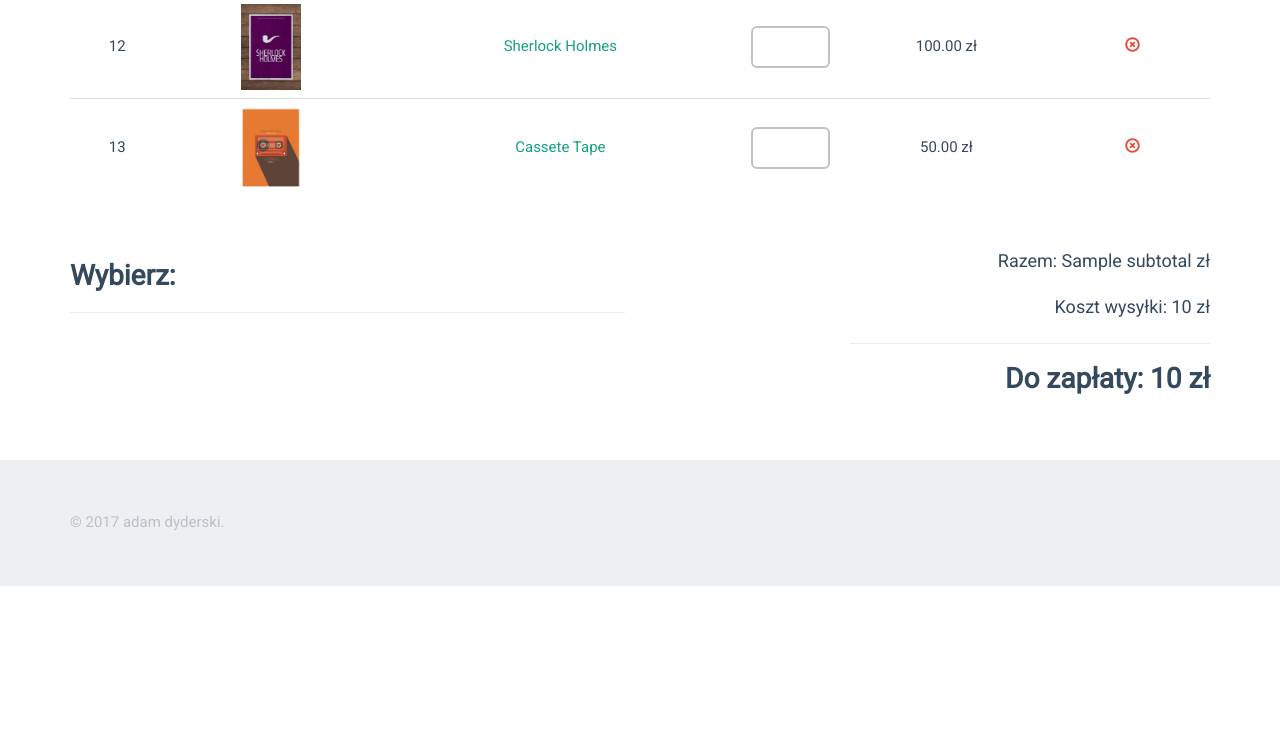
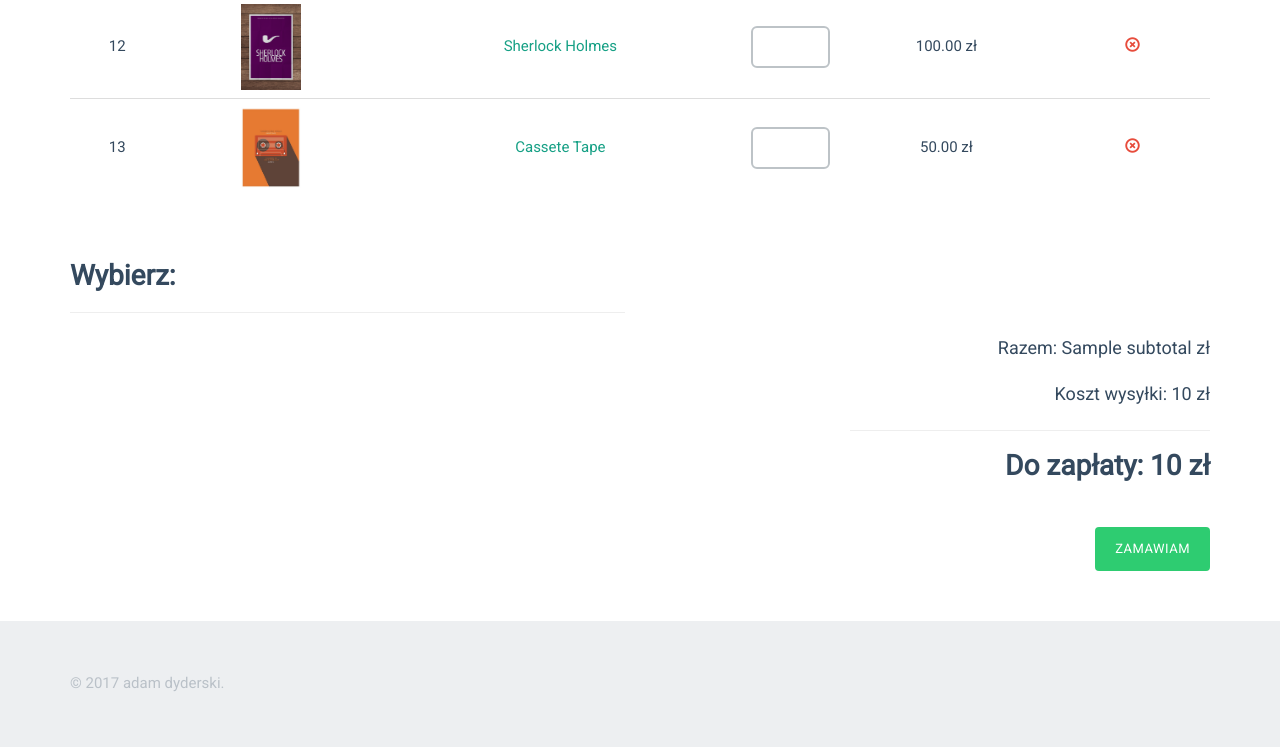
Before and after one commit to adamdyderski/Online-shop, a Django app: template cart/templates/cart/show_cart.html in a window 1280 px wide. Shown: the part 1765-2512 px from the top of the page. Before the commit the page ends 2351 px from the top, so only its background shows below. Run offline with Django 3.2, Linux system fonts and the light colour scheme; data comes from the database, SQL or seed files in the repository; both versions use the stored data as it was after the commit; tables that the repository leaves empty hold one stand-in row (values such as "Sample post"); the template is opened without the code that fills it: values that come from a table or form of the project are taken from there, most other values are stand-ins (such as "Sample title", 1, 10 or a date in 2020); some libraries are stand-ins or nearby versions.

Commit message:
dodanie przycisku 'zamawiam'

```diff
--- a/cart/templates/cart/show_cart.html
+++ b/cart/templates/cart/show_cart.html
@@ -43,7 +43,8 @@
         </div>
 
         <div class="row padding-top-md">
-          <div class="col-sm-6 ">
+
+          <div class="col-sm-6">
             <h5>Wybierz:</h5>
             <hr>
             <form method="POST" action="{% url 'cart:shipping_method' %}" class="form-horizontal">
@@ -51,13 +52,22 @@
                 {% bootstrap_form shippingmethodform layout='horizontal' %}
             </form>
           </div>
-          <div class="col-sm-4 col-sm-offset-2 text-right">
+
+          <div class="clearfix"></div>
+
+          <div class="col-sm-4 col-sm-offset-8 text-right">
             <p>Razem: {{ subtotal }} zł</p>
             <p>Koszt wysyłki: {{ shipping_cost }} zł</p>
             <hr>
             <h5>Do zapłaty: {{ total }} zł</h5>
           </div>
+
+          <div class="col-sm-12 text-right padding-top-md">
+            <a href="#" class="btn btn-success">Zamawiam</a>
+          </div>
         </div>
+
+      </div>
     {% else %}
         {% bootstrap_alert "Koszyk jest pusty!" alert_type='info' %}
     {% endif %}
```
Also changed, not shown: db.sqlite3.
